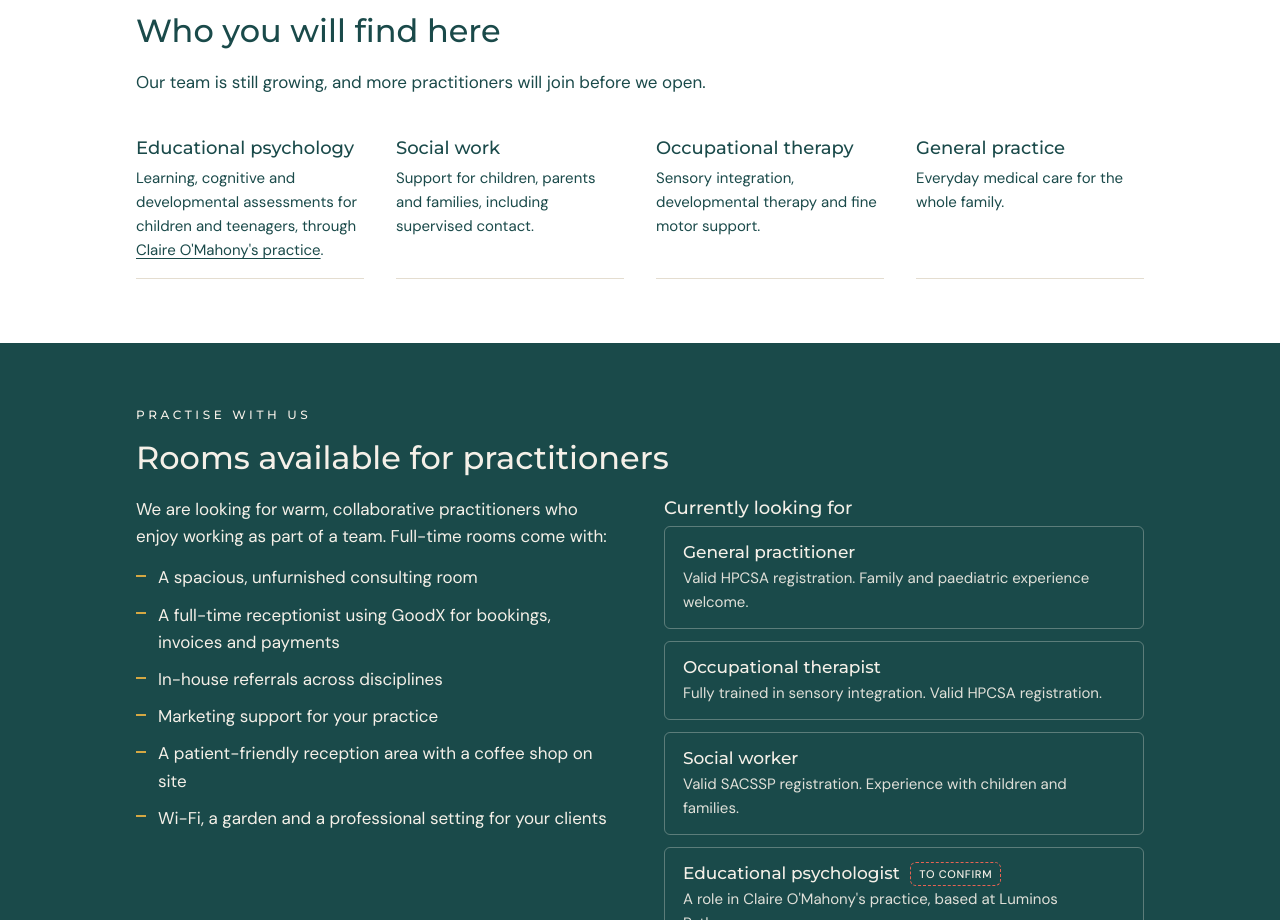
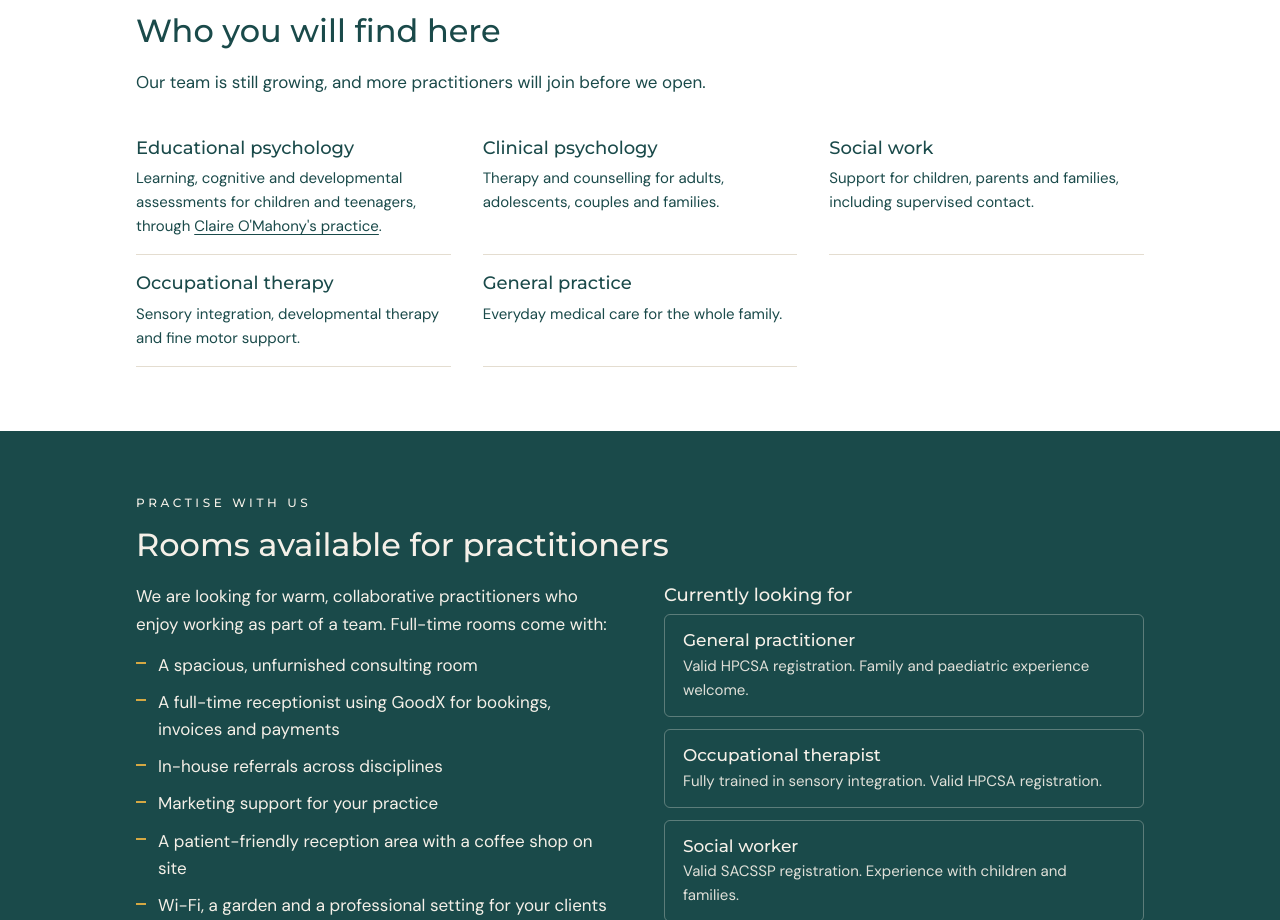
Before and after one commit to luminospathways-lab/LuminosPathwaysInc, a plain HTML site: page index.html in a window 1280 px wide. Shown: the part 1182-2102 px from the top of the page. Drawn offline with nearby package versions, Linux system fonts and the light colour scheme.

Commit message:
Add clinical psychology to services
Co-Authored-By: Claude Opus 5.5 <noreply@anthropic.com>
Claude-Session: https://claude.ai/code/session_01JFjr9E9WvAEMJsDb5BFcEz

```diff
--- a/index.html
+++ b/index.html
@@ -63,7 +63,7 @@ section { padding-block: 64px; }
 .about .grid div { border-top: 2px solid var(--sage); padding-top: 16px; min-width: 0; }
 
 .services { background: var(--paper); }
-.svc { display: grid; grid-template-columns: repeat(auto-fit, minmax(220px, 1fr)); gap: 0 32px; margin-top: 24px; }
+.svc { display: grid; grid-template-columns: repeat(auto-fit, minmax(280px, 1fr)); gap: 0 32px; margin-top: 24px; }
 .svc div { padding-block: 16px; border-bottom: 1px solid #e4ddd0; min-width: 0; }
 .svc p { margin: 0; font-size: 15px; }
 .soon { margin-top: 24px; }
@@ -160,6 +160,7 @@ footer small { color: var(--stone); font-size: 13px; }
       <p>Our team is still growing, and more practitioners will join before we open.</p>
       <div class="svc">
         <div><h3>Educational psychology</h3><p>Learning, cognitive and developmental assessments for children and teenagers, through <a href="https://clairepsychology.com/" target="_blank" rel="noopener">Claire O'Mahony's practice</a>.</p></div>
+        <div><h3>Clinical psychology</h3><p>Therapy and counselling for adults, adolescents, couples and families.</p></div>
         <div><h3>Social work</h3><p>Support for children, parents and families, including supervised contact.</p></div>
         <div><h3>Occupational therapy</h3><p>Sensory integration, developmental therapy and fine motor support.</p></div>
         <div><h3>General practice</h3><p>Everyday medical care for the whole family.</p></div>
```
